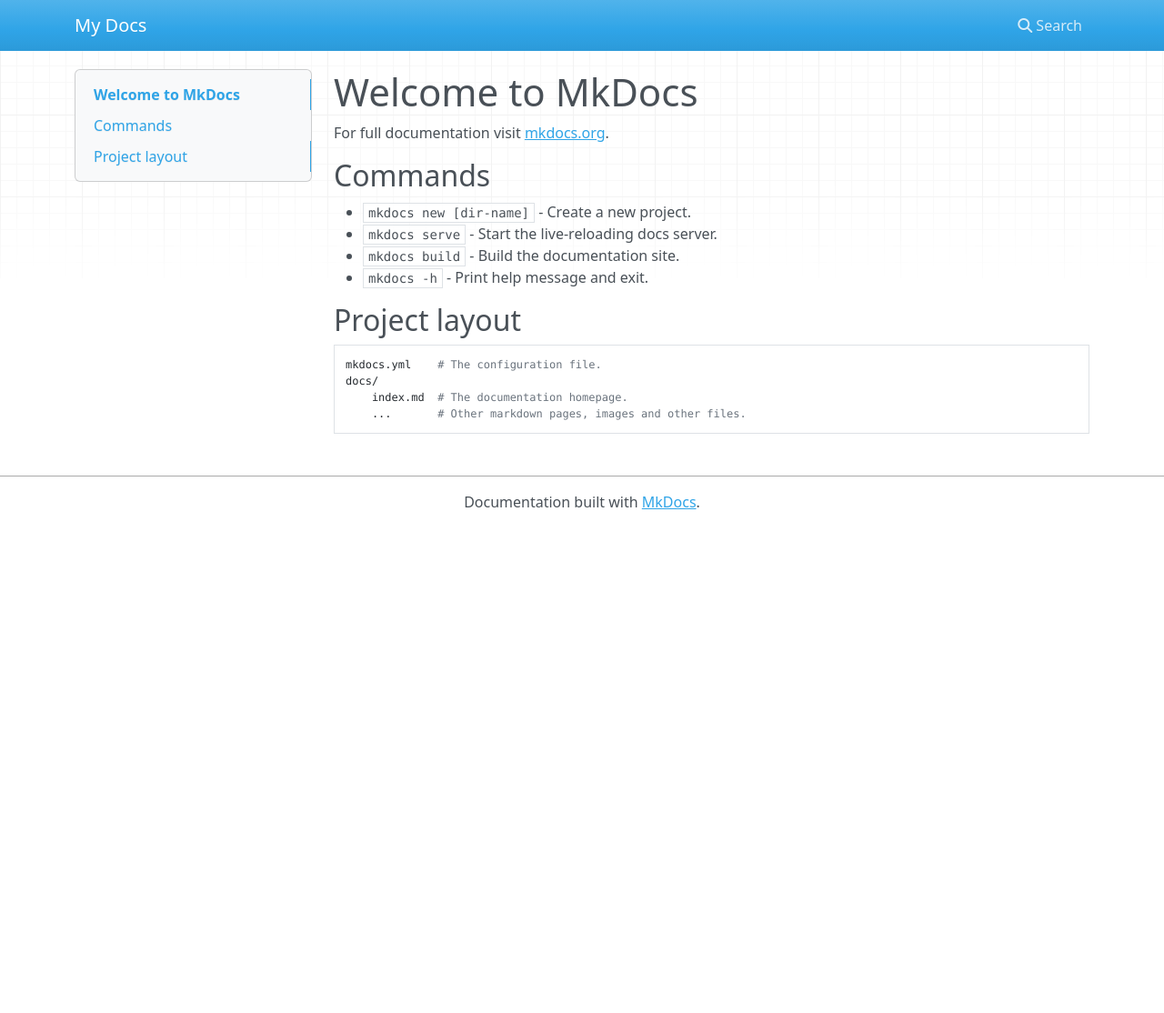
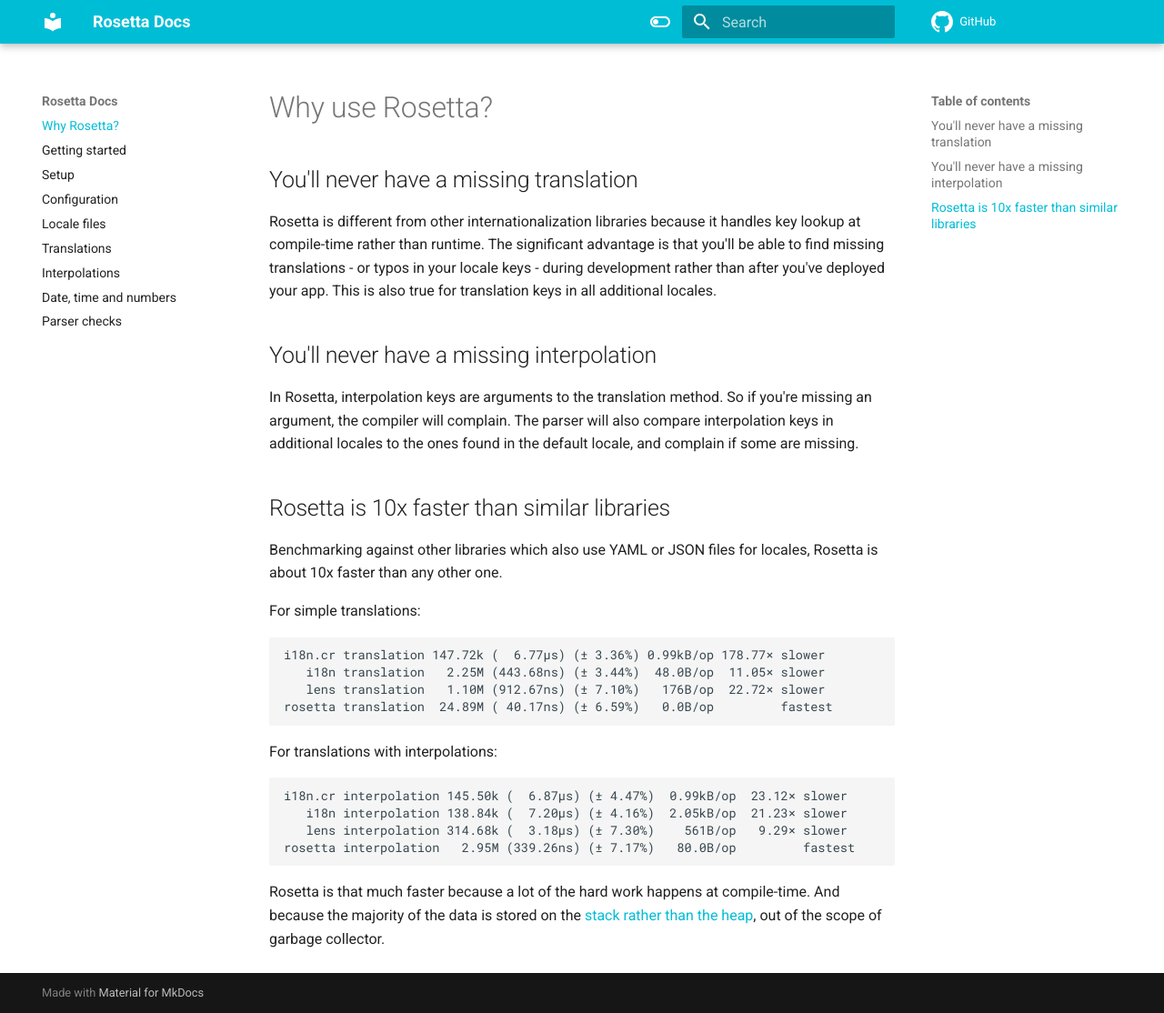
Before and after one commit to wout/rosetta, an MkDocs documentation site: the page built from docs/index.md, in a window 1280 px wide and 1114 px high. Shown: the whole window at 91% size. Built offline with MkDocs 1.6.1 and Material for MkDocs 9.7.7, drawn with Linux system fonts in a browser that asks for light colours; nearby versions of some CDN libraries; comment, search, counter and statistics services are not loaded; the version menu is left out.

Commit message:
docs: add initial documentation

````diff
--- a/docs/index.md
+++ b/docs/index.md
@@ -1,17 +1,43 @@
-# Welcome to MkDocs
+# Why use Rosetta?
 
-For full documentation visit [mkdocs.org](https://www.mkdocs.org).
+## You'll never have a missing translation
+Rosetta is different from other internationalization libraries because it
+handles key lookup at compile-time rather than runtime. The significant
+advantage is that you'll be able to find missing translations - or typos in
+your locale keys - during development rather than after you've deployed your
+app. This is also true for translation keys in all additional locales.
 
-## Commands
+## You'll never have a missing interpolation
+In Rosetta, interpolation keys are arguments to the translation method. So if
+you're missing an argument, the compiler will complain. The parser will also
+compare interpolation keys in additional locales to the ones found in the
+default locale, and complain if some are missing.
 
-* `mkdocs new [dir-name]` - Create a new project.
-* `mkdocs serve` - Start the live-reloading docs server.
-* `mkdocs build` - Build the documentation site.
-* `mkdocs -h` - Print help message and exit.
+## Rosetta is 10x faster than similar libraries
+Benchmarking against other libraries which also use YAML or JSON files for
+locales, Rosetta is about 10x faster than any other one.
 
-## Project layout
+For simple translations:
 
-    mkdocs.yml    # The configuration file.
-    docs/
-        index.md  # The documentation homepage.
-        ...       # Other markdown pages, images and other files.
+```
+i18n.cr translation 147.72k (  6.77µs) (± 3.36%) 0.99kB/op 178.77× slower
+   i18n translation   2.25M (443.68ns) (± 3.44%)  48.0B/op  11.05× slower
+   lens translation   1.10M (912.67ns) (± 7.10%)   176B/op  22.72× slower
+rosetta translation  24.89M ( 40.17ns) (± 6.59%)   0.0B/op         fastest
+
+```
+
+For translations with interpolations:
+
+```
+i18n.cr interpolation 145.50k (  6.87µs) (± 4.47%)  0.99kB/op  23.12× slower
+   i18n interpolation 138.84k (  7.20µs) (± 4.16%)  2.05kB/op  21.23× slower
+   lens interpolation 314.68k (  3.18µs) (± 7.30%)    561B/op   9.29× slower
+rosetta interpolation   2.95M (339.26ns) (± 7.17%)   80.0B/op         fastest
+```
+
+Rosetta is that much faster because a lot of the hard work happens at
+compile-time. And because the majority of the data is stored on the [stack
+rather than the
+heap](https://stackoverflow.com/questions/79923/what-and-where-are-the-stack-and-heap),
+out of the scope of garbage collector.
--- /dev/null
+++ b/docs/parser_checks.md
@@ -0,0 +1,55 @@
+After loading all locales, the parser does a series of checkes on the given set.
+
+## Check 1: presence of translations for all locales
+If the full set of translations is missing for a locale in the configured
+`AVAILABLE_LOCALES`, the parser will raise an error similar to the following:
+
+```bash
+Error: Expected to find translations for:
+
+  ‣ en
+  ‣ nl
+  ‣ fr
+
+But missing all translations for:
+
+  ‣ fr
+```
+
+## Check 2: presence of ruling key set in all alternative locales
+The `DEFAULT_LOCALE` will define the key set that should be present in every
+alternative locale. If keys are missing, you'll get an error like the one below:
+
+```bash
+Error: Missing keys for locale "nl":
+
+  ‣ user.first_name
+  ‣ user.gender.male
+  ‣ user.gender.female
+  ‣ user.gender.non_binary
+```
+
+## Check 3: no additional keys in alternative locales
+If any of the alternative locales has keys that aren't present in the key set
+of the `DEFAULT_LOCALE`, the parser will raise an error:
+
+```bash
+Error: The "nl" locale has unused keys:
+
+  ‣ user.name
+  ‣ user.date_of_birth
+```
+
+## Check 4: interpolation keys are present in every translation
+If a translation in the `DEFAULT_LOCALE` has one or more interpolation keys,
+then those interpolation keys should also be present in the alternative locales.
+If not, an error similar to the following will be raised:
+
+```bash
+Error: Some translations have mismatching interpolation keys:
+
+  ‣ nl: message.welcome should contain "%{first_name}"
+  ‣ nl: base.validations.min_max should contain "%{min}"
+  ‣ nl: base.validations.min_max should contain "%{max}"
+  ‣ fr: message.welcome should contain "%{first_name}"
+```
--- a/mkdocs.yml
+++ b/mkdocs.yml
@@ -1 +1,49 @@
-site_name: My Docs
+site_name: Rosetta Docs
+site_url: https://wout.github.io/rosetta/
+repo_url: https://github.com/wout/rosetta
+edit_uri: https://github.com/wout/rosetta/tree/docs/docs
+
+nav:
+  - Why Rosetta?: index.md
+  - Getting started: installation.md
+  - Setup: setup.md
+  - Configuration: configuration.md
+  - Locale files: locale_files.md
+  - Translations: translations.md
+  - Interpolations: interpolations.md
+  - Date, time and numbers: localization.md
+  - Parser checks: parser_checks.md
+
+theme:
+  name: material
+  palette:
+  - media: "(prefers-color-scheme: light)"
+    scheme: default
+    accent: cyan
+    primary: cyan
+    toggle:
+      icon: material/toggle-switch-off-outline
+      name: Use dark mode
+  - media: "(prefers-color-scheme: dark)"
+    scheme: slate
+    accent: cyan
+    primary: cyan
+    toggle:
+      icon: material/toggle-switch
+      name: Use light mode
+  icon:
+    repo: octicons/mark-github-16
+
+markdown_extensions:
+  - admonition
+  - footnotes
+  - pymdownx.details
+  - pymdownx.highlight
+  - pymdownx.superfences
+
+extra:
+  version:
+    provider: mike
+
+extra_css:
+  - stylesheets/extra.css
````
Also changed, not shown: docs/configuration.md (added, +30 -0 lines), docs/installation.md (added, +38 -0 lines), docs/interpolations.md (added, +53 -0 lines), docs/locale_files.md (added, +8 -0 lines), docs/localization.md (added, +99 -0 lines), docs/setup.md (added, +25 -0 lines), docs/translations.md (added, +132 -0 lines), requirements.txt (added, +22 -0 lines), docs/stylesheets/extra.css (added).
